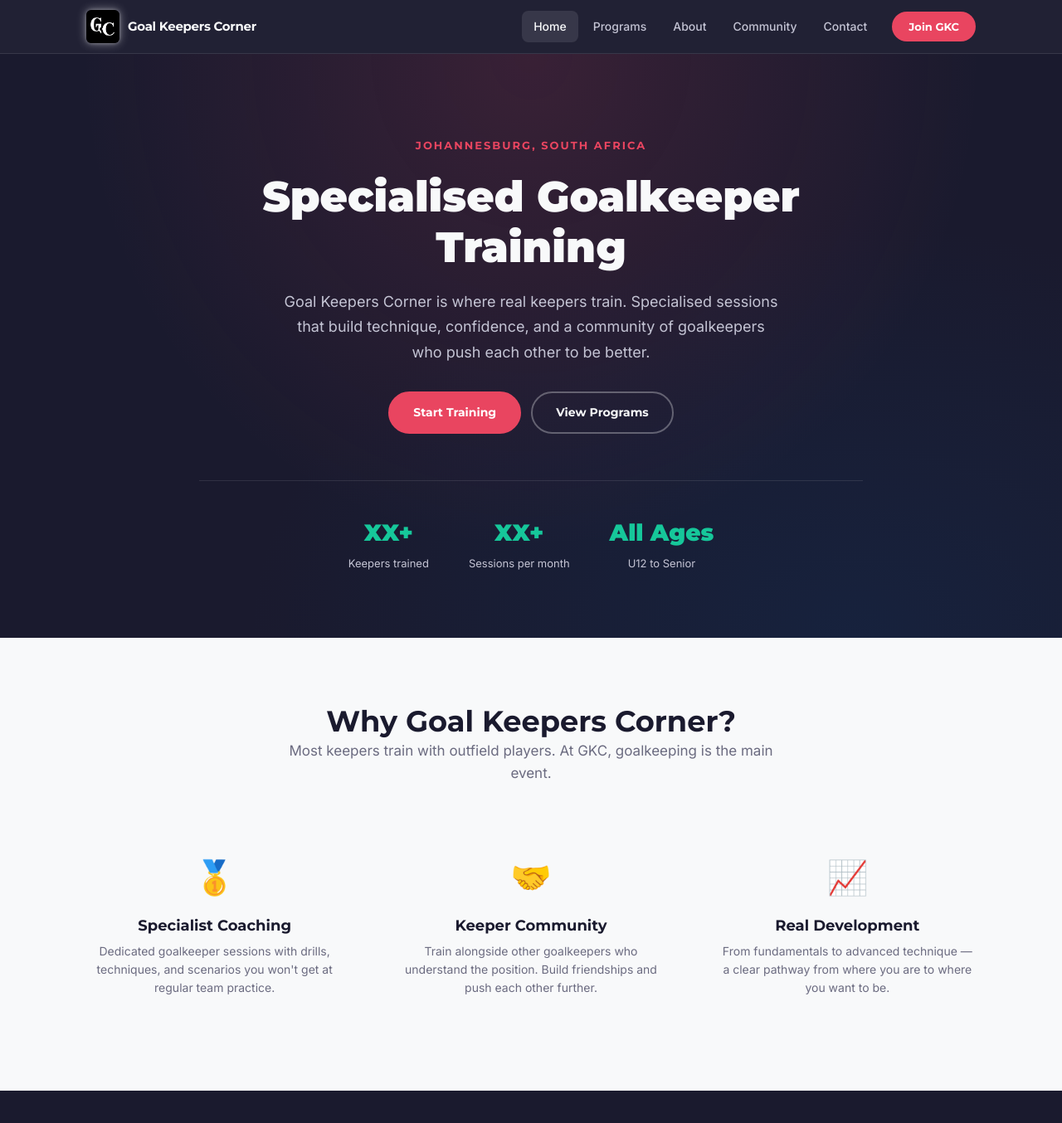
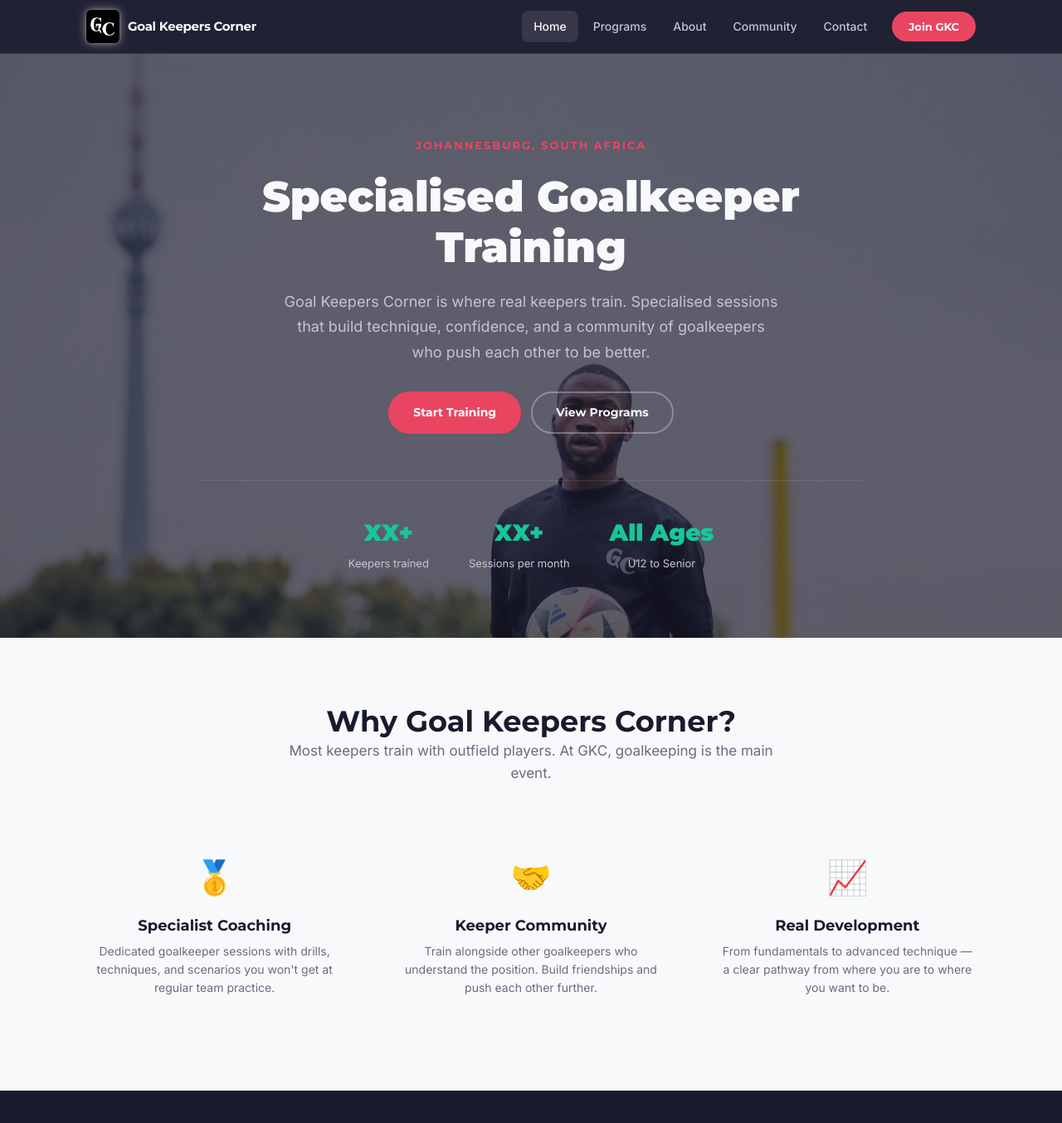
Before and after one commit to matomeladavid27-max/gkc-website, a Jekyll site: the page built from index.html, in a window 1280 px wide and 1400 px high. Shown: the top 1354 px of the window at 83% size. Built offline with Jekyll 4.4.1, drawn with Linux system fonts in a browser that asks for light colours.

Commit message:
Refine content

```diff
--- a/assets/css/main.css
+++ b/assets/css/main.css
@@ -231,6 +231,10 @@ h3 { font-size: clamp(1.2rem, 2.5vw, 1.5rem); }
   text-align: center;
   position: relative;
   overflow: hidden;
+  background-image: url('../images/banele.jpeg');
+  background-size: cover;
+  background-position: center 20%;
+  background-repeat: no-repeat;
 }
 
 .hero::before {
@@ -240,8 +244,7 @@ h3 { font-size: clamp(1.2rem, 2.5vw, 1.5rem); }
   left: 0;
   right: 0;
   bottom: 0;
-  background: radial-gradient(ellipse at 50% 0%, rgba(233, 69, 96, 0.15), transparent 60%),
-              radial-gradient(ellipse at 80% 100%, rgba(15, 52, 96, 0.3), transparent 50%);
+  background: rgba(26, 26, 46, 0.7);
   pointer-events: none;
 }
 
```
Also changed, not shown: assets/images/banele.jpeg (added).
